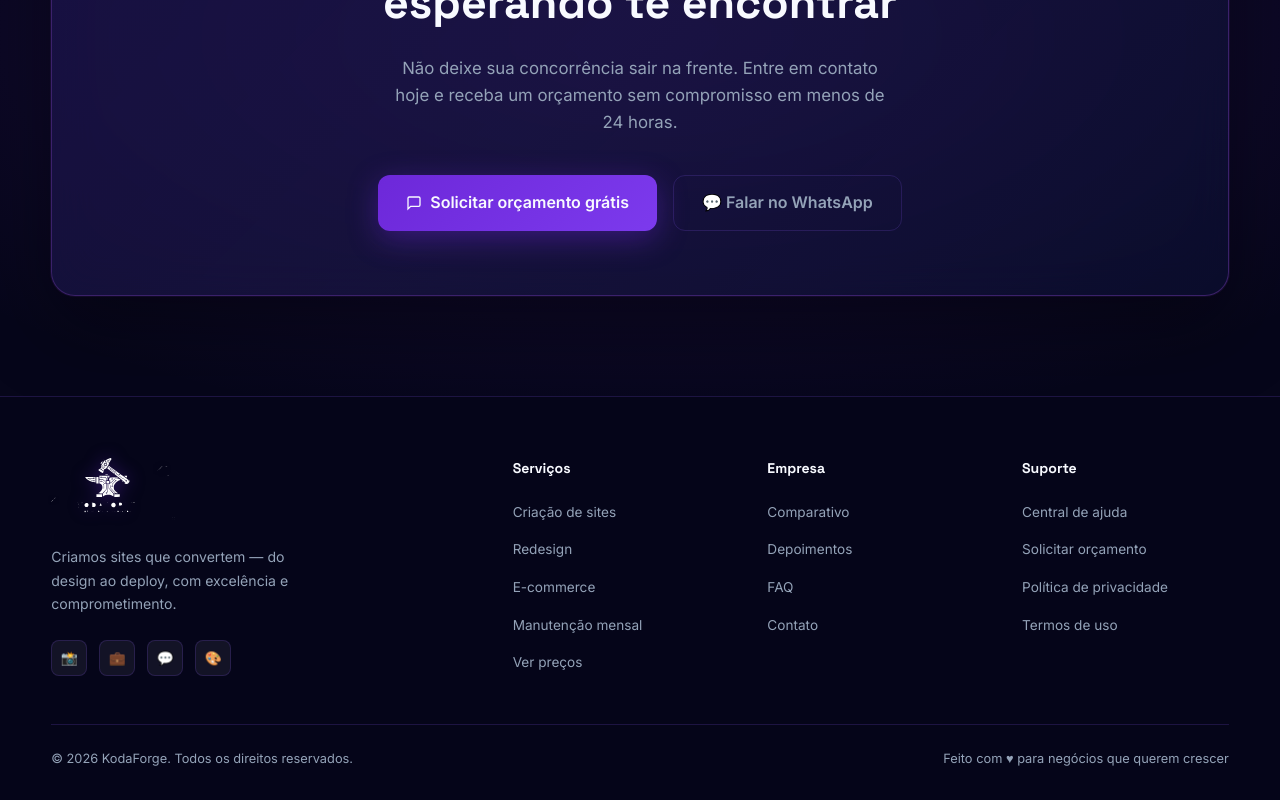
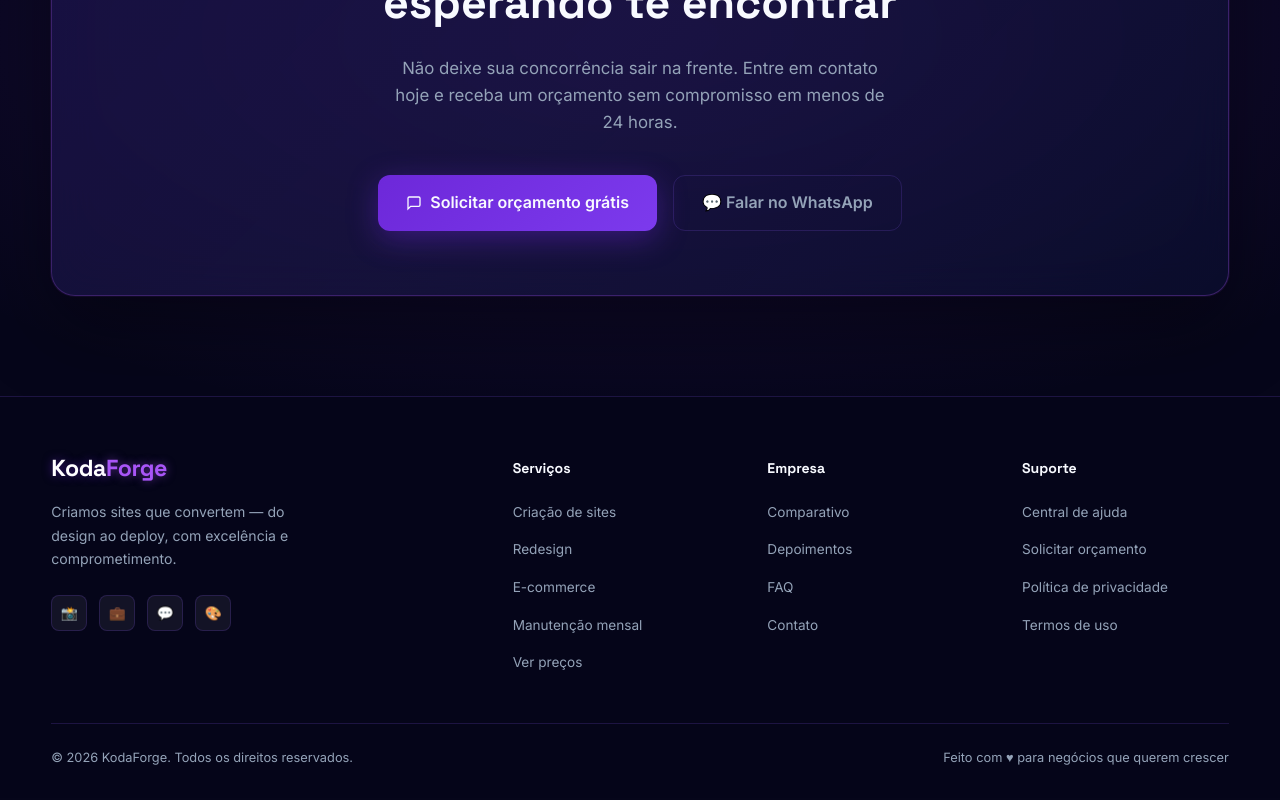
Before and after one commit to Guilhermemlima/Koda-Forge, a Next.js app: page / in a window 1280 px wide. Shown: the part 3310-4110 px from the top of the page. Built offline with nearby package versions, Linux system fonts and the light colour scheme.

Commit message:
Substitui logo SVG por texto em todos os locais (Footer)
Co-Authored-By: Claude Sonnet 4.6 <noreply@anthropic.com>

```diff
--- a/src/app/globals.css
+++ b/src/app/globals.css
@@ -91,7 +91,7 @@ nav {
   transition: filter var(--trans);
 }
 .logo:hover img { filter: drop-shadow(0 0 14px rgba(168,85,247,.8)); }
-.logo-footer img { height: 64px; }
+.logo-footer { font-size: 1.8rem; }
 
 /* Logo texto */
 .logo-text {
--- a/src/components/Footer.tsx
+++ b/src/components/Footer.tsx
@@ -30,9 +30,8 @@ export default function Footer() {
 
           {/* Brand */}
           <div className="footer-brand">
-            <Link href="/" className="logo logo-footer">
-              {/* eslint-disable-next-line @next/next/no-img-element */}
-              <img src="/Logo.svg" alt="KodaForge" />
+            <Link href="/" className="logo logo-text logo-footer">
+              <span className="logo-koda">Koda</span><span className="logo-forge">Forge</span>
             </Link>
             <p>
               Criamos sites que convertem — do design ao deploy,
```
